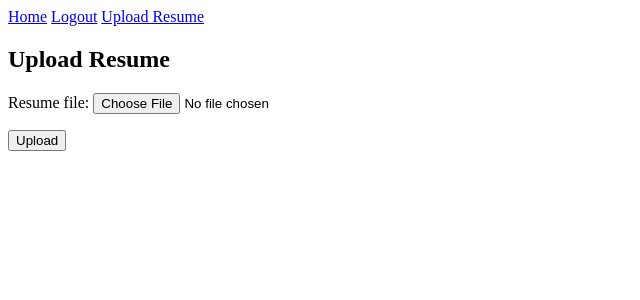
After one commit to AnthonySinitsa/cover-me-resume, a Django app: page /upload-resume/ in a window 1280 px wide. The commit adds this page. Shown: the top 300 px of the page, without its empty margins (0-640 px from the left). Run offline with Django 4.2, Linux system fonts and the light colour scheme; the visitor is signed in with stand-in values (Sample User, id 1).

Commit message:
resume uploader added

```diff
--- a/cover_me/settings.py
+++ b/cover_me/settings.py
@@ -10,6 +10,7 @@ For the full list of settings and their values, see
 https://docs.djangoproject.com/en/4.2/ref/settings/
 """
 
+import os
 import environ
 from pathlib import Path
 
@@ -133,3 +134,6 @@ DEFAULT_AUTO_FIELD = 'django.db.models.BigAutoField'
 
 LOGIN_REDIRECT_URL = '/'
 LOGOUT_REDIRECT_URL = '/'
+
+MEDIA_URL = '/media/'
+MEDIA_ROOT = os.path.join(BASE_DIR, 'media/')
--- a/cover_me/urls.py
+++ b/cover_me/urls.py
@@ -18,10 +18,16 @@ from django.contrib import admin
 from django.urls import path, include
 from web_app.views import HomePageView
 from web_app import views
+from django.conf import settings
+from django.conf.urls.static import static
 
 urlpatterns = [
     path('admin/', admin.site.urls),
     path('accounts/', include('django.contrib.auth.urls')),
     path('', HomePageView.as_view(), name='home'),
     path('register/', views.register, name='register'),
+    path('', include('web_app.urls')),
 ]
+
+if settings.DEBUG:
+    urlpatterns += static(settings.MEDIA_URL, document_root=settings.MEDIA_ROOT)
--- a/templates/base.html
+++ b/templates/base.html
@@ -12,6 +12,7 @@
             <a href="{% url 'home' %}">Home</a>
             {% if user.is_authenticated %}
                 <a href="{% url 'logout' %}">Logout</a>
+                <a href="{% url 'upload-resume' %}">Upload Resume</a>
             {% else %}
                 <a href="{% url 'login' %}">Login</a>
                 <a href="{% url 'register' %}">Register</a>
--- /dev/null
+++ b/templates/upload_resume.html
@@ -0,0 +1,10 @@
+{% extends "base.html" %}
+
+{% block content %}
+<h2>Upload Resume</h2>
+<form method="post" enctype="multipart/form-data">
+    {% csrf_token %}
+    {{ form.as_p }}
+    <button type="submit">Upload</button>
+</form>
+{% endblock %}
--- a/web_app/forms.py
+++ b/web_app/forms.py
@@ -1,10 +1,16 @@
 from django.contrib.auth.forms import UserCreationForm
 from django.contrib.auth.models import User
 from django import forms
+from .models import Resume
 
 class UserRegisterForm(UserCreationForm):
-    email = forms.EmailField()  # Optionally add an email field
+  email = forms.EmailField()  # Optionally add an email field
 
-    class Meta:
-        model = User
-        fields = ['username', 'email', 'password1', 'password2']
+  class Meta:
+    model = User
+    fields = ['username', 'email', 'password1', 'password2']
+
+class ResumeUploadForm(forms.ModelForm):
+  class Meta:
+    model = Resume
+    fields = ['resume_file']
--- a/web_app/models.py
+++ b/web_app/models.py
@@ -1,6 +1,8 @@
 from django.contrib.auth.models import User
 from django.db import models
 from django.utils import timezone
+from django.db import models
+from django.conf import settings
 
 class Resume(models.Model):
     user = models.ForeignKey(User, on_delete=models.CASCADE)
@@ -19,3 +21,10 @@ class CoverLetter(models.Model):
     job_post = models.ForeignKey(JobPost, on_delete=models.CASCADE)
     content = models.TextField()
     generated_at = models.DateTimeField(default=timezone.now)
+
+class Resume(models.Model):
+    user = models.ForeignKey(settings.AUTH_USER_MODEL, on_delete=models.CASCADE)
+    resume_file = models.FileField(upload_to='resumes/', null=True, blank=True) # Defines where the files will be uploaded
+
+    def __str__(self):
+        return f"{self.user.username}'s Resume"
--- a/web_app/urls.py
+++ b/web_app/urls.py
@@ -0,0 +1,6 @@
+from django.urls import path
+from . import views
+
+urlpatterns = [
+  path('upload-resume/', views.upload_resume, name='upload-resume')
+]
--- a/web_app/views.py
+++ b/web_app/views.py
@@ -1,18 +1,32 @@
 from django.contrib.auth.mixins import LoginRequiredMixin
 from django.views.generic import TemplateView
 from django.shortcuts import render, redirect
-from .forms import UserRegisterForm
+from .forms import UserRegisterForm, ResumeUploadForm
+from django.contrib.auth.decorators import login_required
 
 class HomePageView(LoginRequiredMixin, TemplateView):
   template_name = 'home.html'
 
 def register(request):
-    if request.method == 'POST':
-        form = UserRegisterForm(request.POST)
-        if form.is_valid():
-            form.save()
-            username = form.cleaned_data.get('username')
-            return redirect('login')
-    else:
-        form = UserRegisterForm()
-    return render(request, 'registration/register.html', {'form': form})
+  if request.method == 'POST':
+    form = UserRegisterForm(request.POST)
+    if form.is_valid():
+      form.save()
+      username = form.cleaned_data.get('username')
+      return redirect('login')
+  else:
+    form = UserRegisterForm()
+  return render(request, 'registration/register.html', {'form': form})
+
+@login_required
+def upload_resume(request):
+  if request.method == 'POST':
+    form = ResumeUploadForm(request.POST, request.FILES)
+    if form.is_valid():
+      resume = form.save(commit=False)
+      resume.user = request.user
+      resume.save()
+      return redirect('home') # or wherever you want to redirect after successful upload
+  else:
+    form = ResumeUploadForm()
+  return render(request, 'upload_resume.html', {'form': form})
```
Also changed, not shown: README.md, web_app/migrations/0002_remove_resume_resume_text_remove_resume_uploaded_at_and_more.py (added), web_app/migrations/0003_alter_resume_user.py (added), 6 other files.
